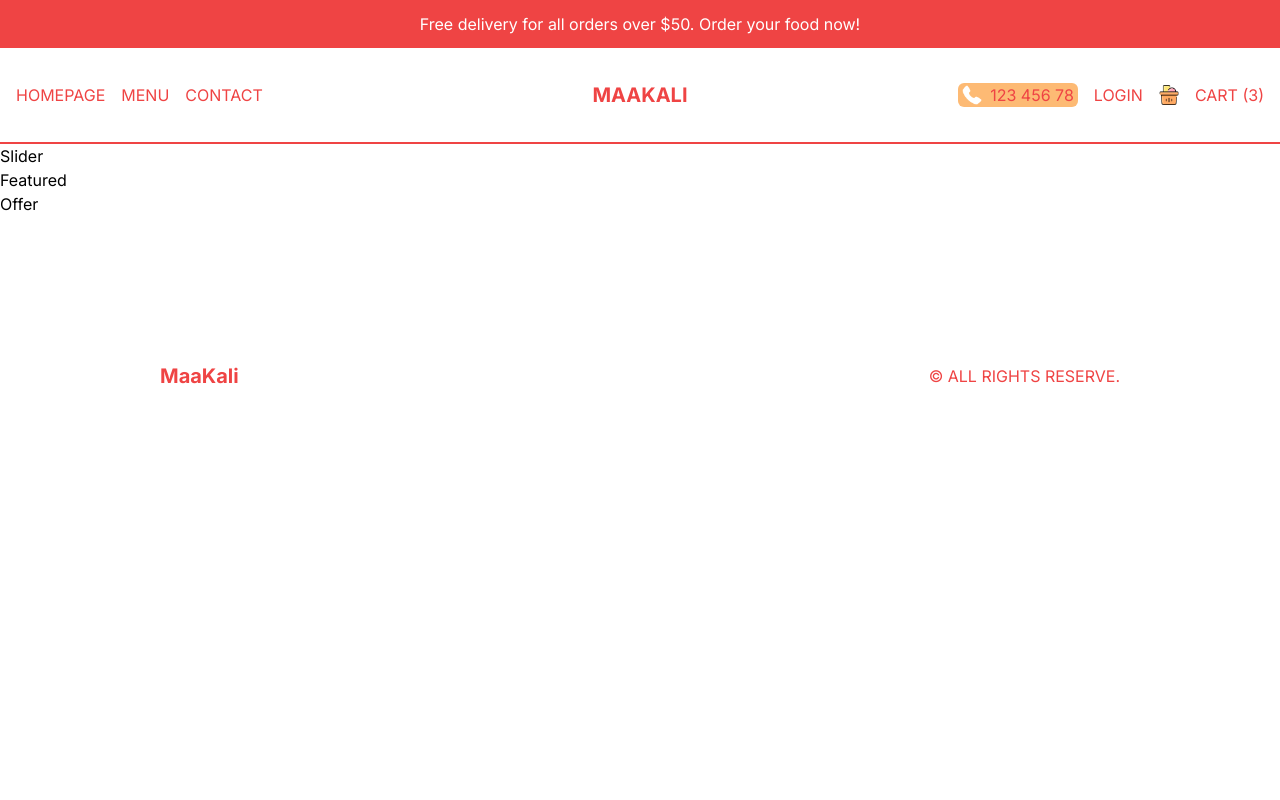
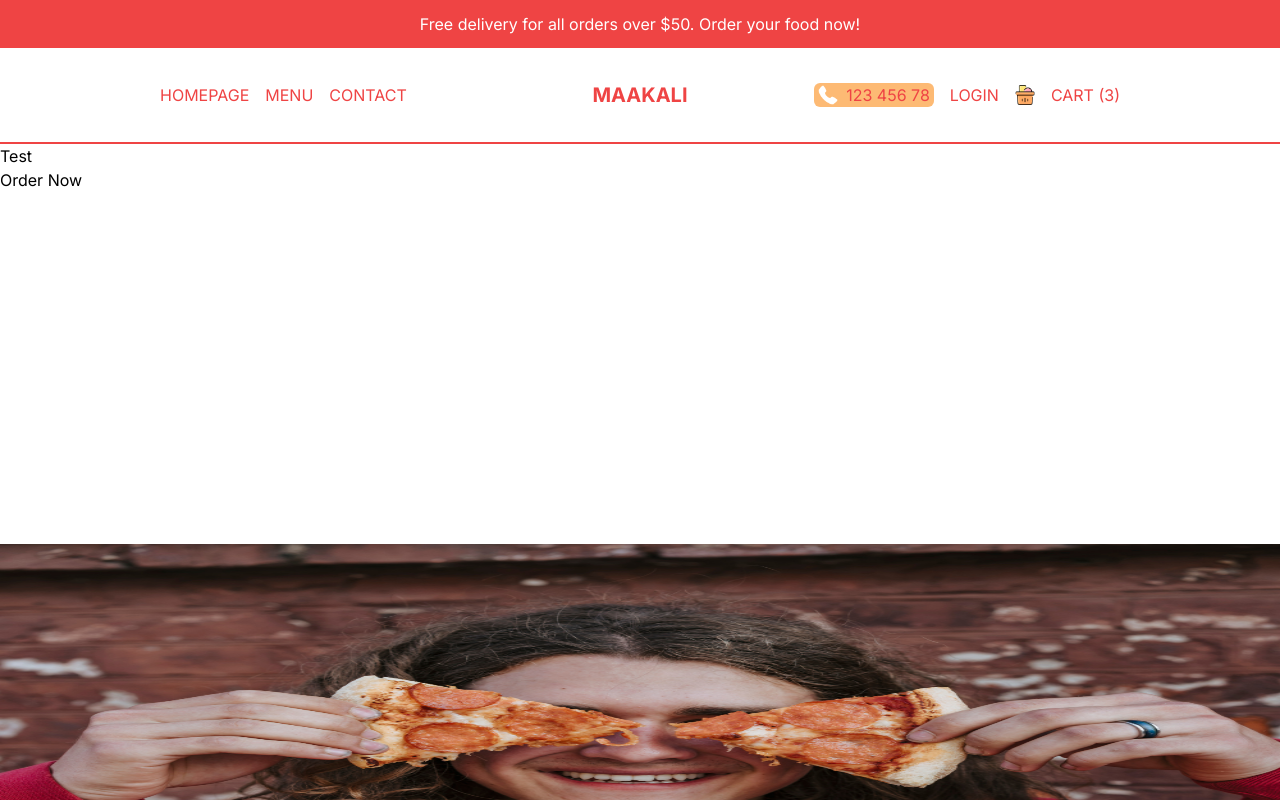
Before and after one commit to Svmpankaj/Restaurant-Food-Delivery-App, a Next.js app: page / in a window 1280 px wide. Shown: the top 800 px of the page. Built offline with nearby package versions, Linux system fonts and the light colour scheme.

Commit message:
adding text and image

```diff
--- a/src/app/page.tsx
+++ b/src/app/page.tsx
@@ -1,7 +1,6 @@
 import Featured from "@/components/Featured";
 import Offer from "@/components/Offer";
 import Slider from "@/components/Slider";
-import Image from "next/image";
 
 export default function Home() {
   return (
--- a/src/components/Navbar.tsx
+++ b/src/components/Navbar.tsx
@@ -6,7 +6,7 @@ import Image from "next/image";
 const Navbar = () => {
   const user = false;
   return (
-    <div className="h-12 text-red-500 p-4 flex items-center justify-between border-b-2 border-b-red-500 uppercase md:h-24 lg:px-200">
+    <div className="h-12 text-red-500 p-4 flex items-center justify-between border-b-2 border-b-red-500 uppercase md:h-24 lg:px-20 xl:px-40">
       {/* LEFT LINK  */}
       <div className="hidden md:flex gap-4 flex-1">
         <Link href="/">Homepage</Link>
--- a/src/components/Slider.tsx
+++ b/src/components/Slider.tsx
@@ -1,7 +1,20 @@
+import Image from "next/image";
 import React from "react";
 
 const Slider = () => {
-  return <div>Slider</div>;
+  return (
+    <div className="flex flex-col h-screen">
+      {/* TEXT CONTAINER  */}
+      <div className="h-1/2">
+        <h1>Test</h1>
+        <button className="">Order Now</button>
+      </div>
+      {/* IMAGE CONTAINER  */}
+      <div className="w-full h-1/2 relative">
+        <Image src="/slide1.png" alt="" fill />
+      </div>
+    </div>
+  );
 };
 
 export default Slider;
```
